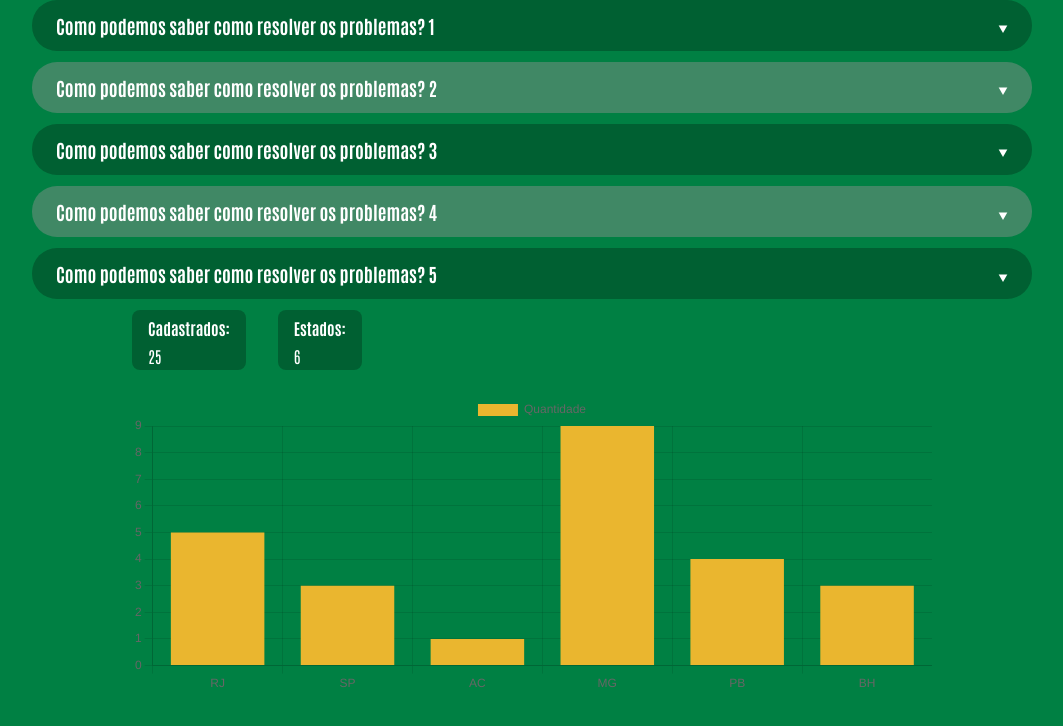
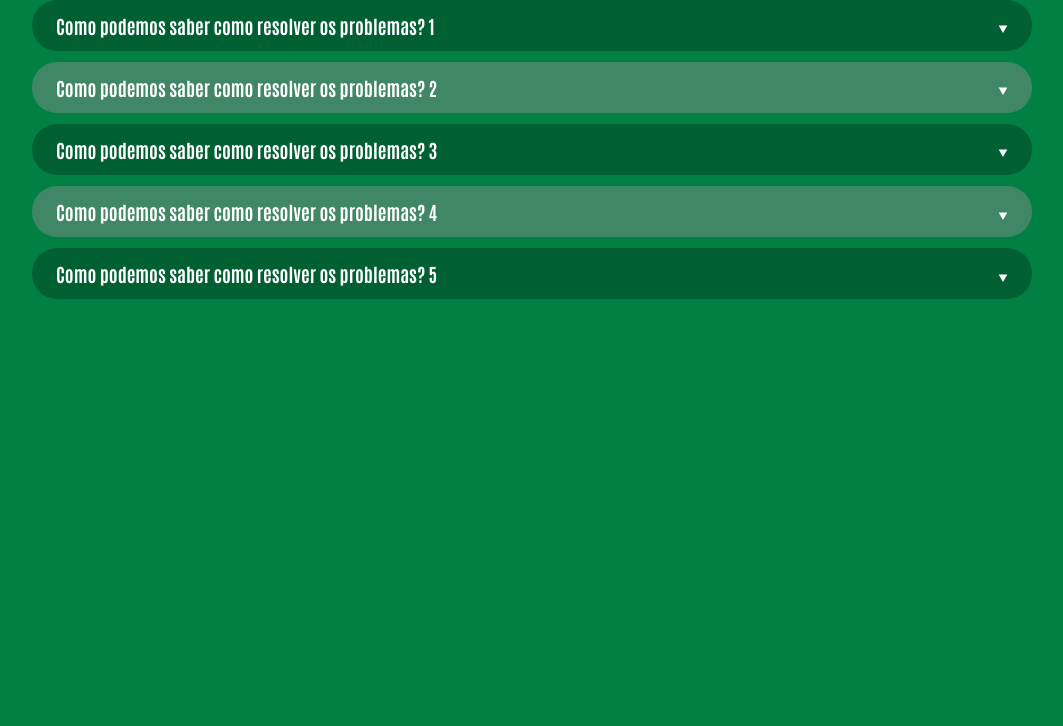
Before and after one commit to HackingDanger/ods-11, a React (Create React App) app: page /form in a window 1280 px wide. Shown: the top 726 px of the page, without its empty margins (108-1171 px from the left). Built offline with nearby package versions, Linux system fonts and the light colour scheme.

Commit message:
creating route system

```diff
--- a/src/index.js
+++ b/src/index.js
@@ -1,10 +1,11 @@
 // Libs
 import React from "react";
 import ReactDOM from "react-dom/client";
+import { BrowserRouter, Routes, Route, Navigate } from "react-router-dom";
 import { createGlobalStyle } from "styled-components";
 
-// Components
-import App from "./App";
+// Pages
+import { Form, DashboardPage } from "pages";
 
 // Styles
 const GlobalStyles = createGlobalStyle`
@@ -22,8 +23,12 @@ const GlobalStyles = createGlobalStyle`
 
 const root = ReactDOM.createRoot(document.getElementById("root"));
 root.render(
-  <>
+  <BrowserRouter>
     <GlobalStyles />
-    <App />
-  </>
+    <Routes>
+      <Route index path="/" element={<Navigate to="/form" replace />} />
+      <Route path="/form" element={<Form />} />
+      <Route path="/dashboard" element={<DashboardPage />} />
+    </Routes>
+  </BrowserRouter>
 );
--- a/src/App.js
+++ b/src/pages/form/index.js
@@ -4,16 +4,10 @@ import { Faq } from "components";
 // Data
 import { dataFAQ } from "data/faq.data";
 
-// Pages
-import { DashboardPage } from "./pages";
-
-function App() {
+export const Form = () => {
   return (
     <div className="App">
       <Faq options={dataFAQ} />
-      <DashboardPage />
     </div>
   );
-}
-
-export default App;
+};
--- a/src/pages/index.js
+++ b/src/pages/index.js
@@ -1 +1,2 @@
-export {DashboardPage} from "./dashboard"
+export { DashboardPage } from "./dashboard";
+export { Form } from "./form";
```
